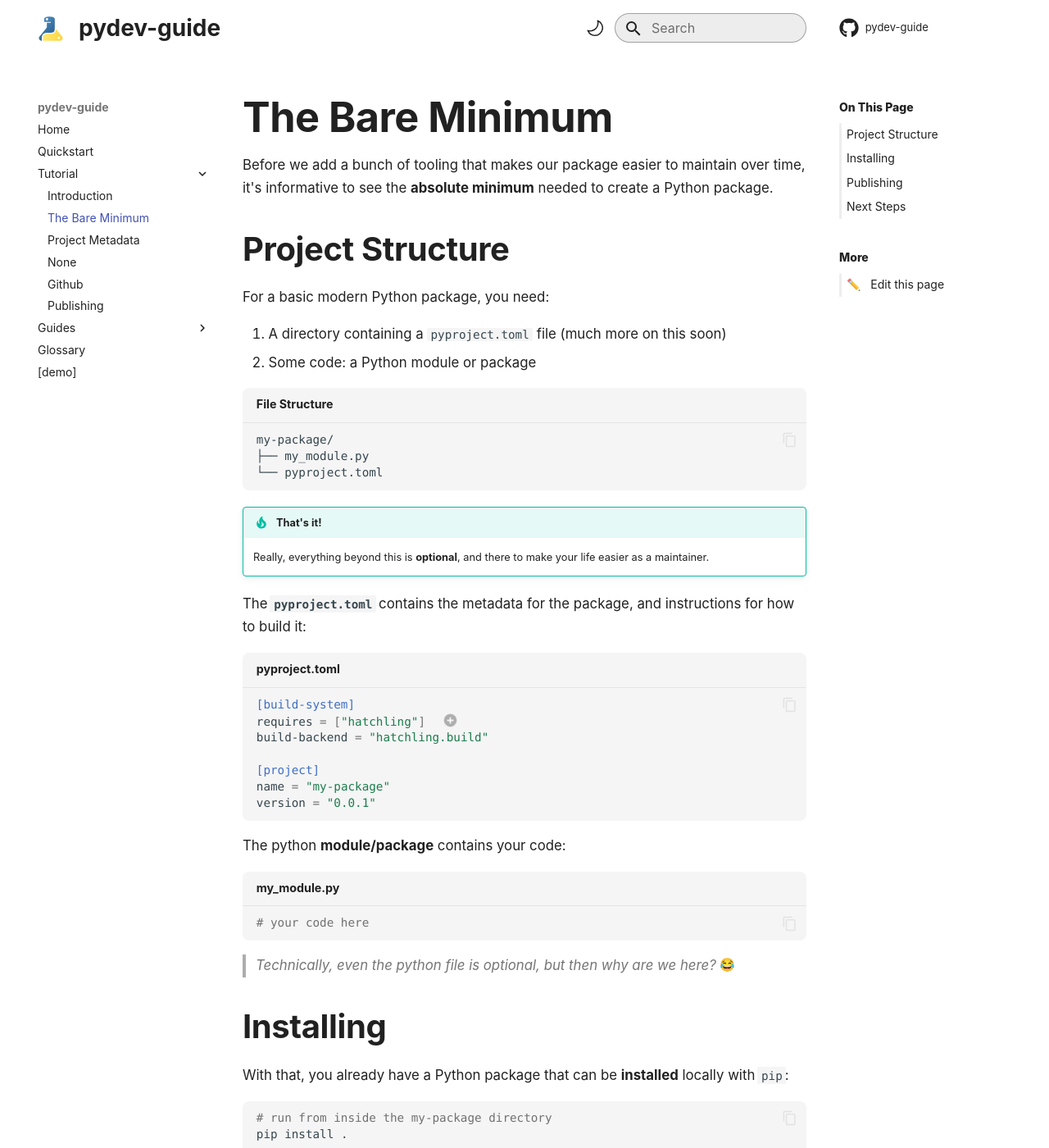
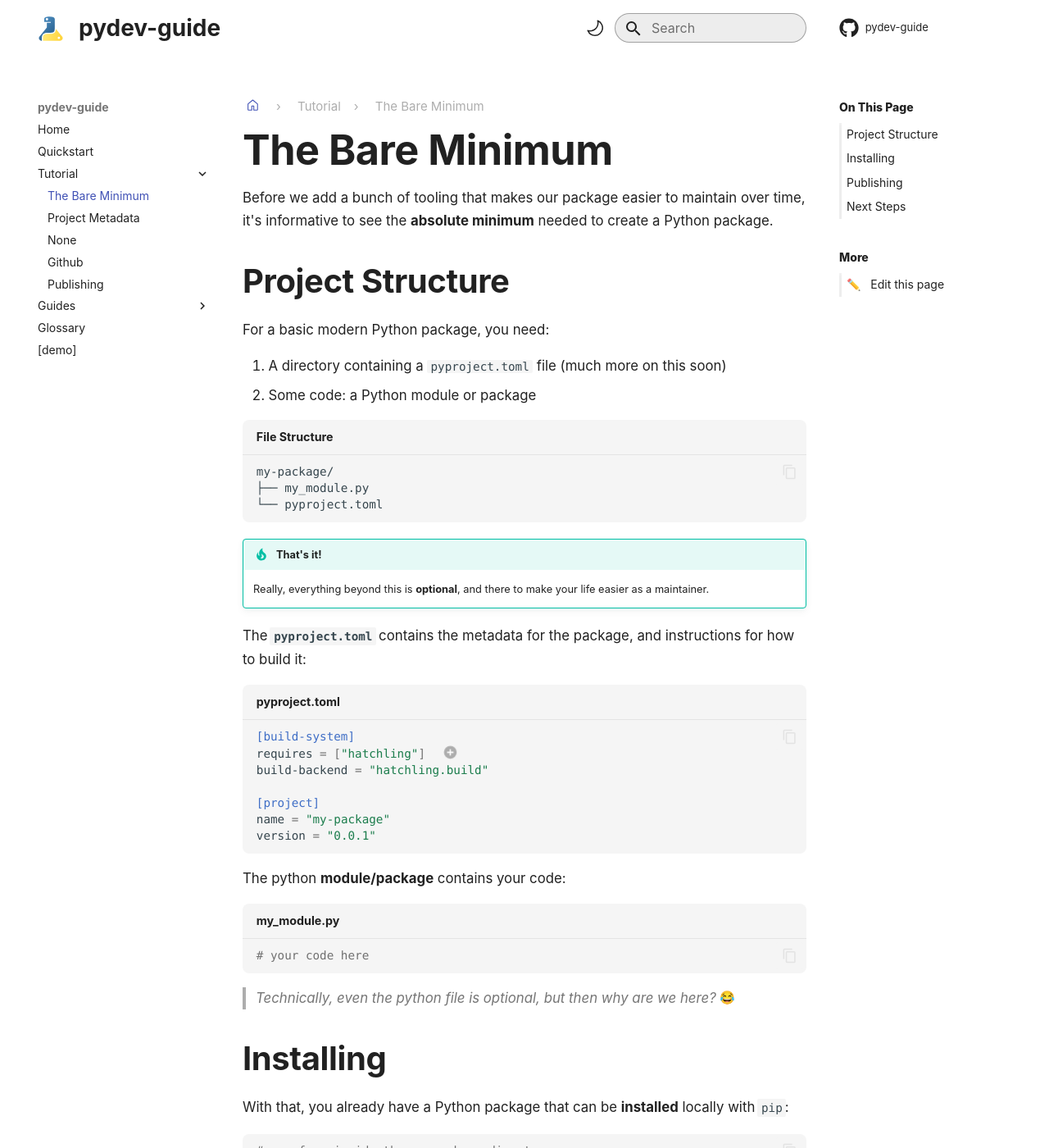
Before and after one commit to pydev-guide/pydev-guide.github.io, an MkDocs documentation site: the page built from docs/tutorial/bare_minimum.md, in a window 1280 px wide and 1400 px high. Shown: the whole window at 82% size. Built offline with MkDocs 1.6.1 and Material for MkDocs 9.7.7, drawn with Linux system fonts in a browser that asks for light colours; emoji names are drawn with the system emoji font; comment, search, counter and statistics services are not loaded.

Commit message:
breadcrumbs

```diff
--- a/docs/overrides/main.html
+++ b/docs/overrides/main.html
@@ -1,4 +1,8 @@
 {% extends "base.html" %}
+{% block content %}
+    {% include "partials/breadcrumbs.html" %}
+    {{ super() }}
+{% endblock %}
 {% block footer %}
     <ul class="metadata page-metadata"
         data-bi-name="page info"
--- /dev/null
+++ b/docs/overrides/partials/breadcrumbs.html
@@ -0,0 +1,17 @@
+{% if page.ancestors %}
+    <div role="navigation" aria-label="breadcrumbs navigation">
+        <ul class="breadcrumbs">
+            <li>
+                <a href="{{ nav.homepage.url|url }}">
+                    <span class="twemoji" title="Home">{% include ".icons/octicons/home-24.svg" %}</span>
+                </a>
+            </li>
+            {% if page %}
+                {% for doc in page.ancestors[::-1] %}
+                    <li>{{ doc.title }}</li>
+                {% endfor %}
+                <li>{{ page.title }}</li>
+            {% endif %}
+        </ul>
+    </div>
+{% endif %}
--- a/docs/stylesheets/extra.css
+++ b/docs/stylesheets/extra.css
@@ -58,6 +58,33 @@ nav.md-header__inner {
 .md-search__inner .md-search__icon {
   color: var(--md-default-fg-color--lighter);
 }
+
+/* -------------- Breadcrumbs ----------------- */
+
+.md-typeset ul.breadcrumbs {
+  padding: 0;
+  margin: 0 0 0.4rem 0.2rem;
+  list-style: none;
+  font-size: 0.75rem;
+  color: var(--md-default-fg-color--lighter) !important;
+}
+
+
+.md-typeset ul.breadcrumbs li {
+  display: inline-block;
+  margin-left: 0rem;
+}
+
+.md-typeset ul.breadcrumbs li::after {
+  content: "\203A"; /* › */
+  margin: 0.8rem;
+}
+
+.md-typeset ul.breadcrumbs li:last-child::after {
+  content: "";
+  margin-left: 0;
+}
+
 /* ---------------- Typography ------------ */
 
 .md-typeset {
@@ -83,12 +110,12 @@ nav.md-header__inner {
 
 .md-typeset h2 {
   font-size: 2rem;
-  margin: 1em 0 .64em;
+  margin: 1em 0 0.64em;
 }
 
 .md-typeset h3 {
   font-size: 1.5rem;
-  margin: 1em 0 .8em;
+  margin: 1em 0 0.8em;
 }
 
 .md-typeset h4 {
@@ -148,7 +175,7 @@ table.highlighttable tr:nth-child(2) pre > code {
 
 /* highlighting */
 
-nav.md-nav--secondary label.md-nav__title{
+nav.md-nav--secondary label.md-nav__title {
   color: var(--md-default-fg-color);
   font-weight: 800;
 }
@@ -186,8 +213,8 @@ nav.md-nav--secondary > ul > li.md-nav__item .md-nav__link {
   font-size: 0.9em;
 }
 .metadata.page-metadata {
-    padding: 1.2rem 2rem 0.6rem;
-    border-top: 2px solid var(--md-default-fg-color--lightest)
+  padding: 1.2rem 2rem 0.6rem;
+  border-top: 2px solid var(--md-default-fg-color--lightest);
 }
 .metadata.page-metadata .contributors-text {
   margin-right: 5px;
--- a/mkdocs.yml
+++ b/mkdocs.yml
@@ -65,6 +65,7 @@ theme:
     - navigation.footer
     # - navigation.instant  # hard to use with javascript on page load
     # - navigation.tracking
+    - navigation.indexes
     - search.highlight
     - search.share
     - search.suggest
```
